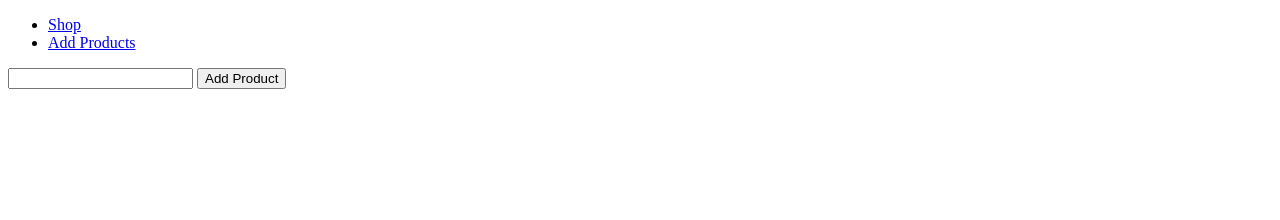
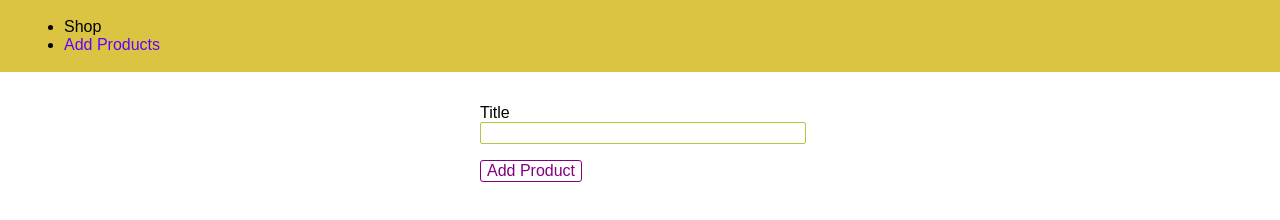
Before and after one commit to Kazim786/node_work, a website: page views/add-product.html in a window 1280 px wide. Drawn offline with Linux system fonts and the light colour scheme.

Commit message:
added styling

```diff
--- a/views/add-product.html
+++ b/views/add-product.html
@@ -5,20 +5,114 @@
     <meta name="viewport" content="width=device-width, initial-scale=1.0">
     <meta http-equiv="X-UA-Compatible" content="ie=edge">
     <title>Add Product</title>
+    <style>
+        body{
+            padding: 0;
+            margin: 0;
+            font-family: sans-serif;
+        }
+
+
+        main{
+            padding: 1rem;
+        }
+
+        .main-header{
+            width: 100%;
+            height: 3.5rem;
+            background-color: #dbc441;
+            padding: 0.5rem;
+        }
+
+        .main-header__nav{
+            height: 100%;
+            display: flex;
+            align-items: center;
+
+        }
+
+        .main-header__item-list{
+            list-style: none;
+            margin: 0;
+            padding: 0;
+            display: flex;
+        }
+
+        .main-header__item{
+            margin: 0 1rem;
+            padding: 0;
+
+        }
+
+        .main-header__item a {
+            text-decoration: none;
+            color: black;
+
+        }
+        .main-header__item a:hover,
+        .main-header__item a:active,
+        .main-header__item a.active{
+            color: #6200ff;
+        }
+
+        .form-control{
+            margin: 1rem 0;
+
+        }
+
+        .form-control label,
+        .form-control input{
+            display: block;
+            width: 100%;
+        }
+
+        .form-control input{
+            border: 1px solid #bbc441;
+            font: inherit;
+            border-radius: 2px;
+
+        }
+
+        button{
+            font: inherit;
+            border: 1px solid purple;
+            color: purple;
+            background-color: white;
+            cursor: pointer;
+            border-radius: 3px;
+        }
+        button:hover,
+        button:active{
+            background-color: purple;
+            color: white;
+        }
+
+        .product-form{
+            width: 20rem;
+            max-width: 90%;
+            margin: auto;
+
+        }
+
+    </style>
 </head>
 <body>
-    <header>
-        <nav>
-            <ul>
-                <li><a href="/">Shop</a></li>
-                <li><a href="/add-product">Add Products</a></li>
+    <header class="main-header">
+        <nav class="main-header__nav">
+            <ul class="main-header__item0list">
+                <li class="main-header__item"><a href="/">Shop</a></li>
+                <li class="main-header__item"><a class="active" href="/admin/add-product">Add Products</a></li>
             </ul>
         </nav>
     </header>
 
     <main>
-        <form action="/add-product" method="POST">
-        <input type="text" name="title">
+        <form class="product-form" action="/admin/add-product" method="POST">
+            <div class="form-control">
+                <label for="title">Title</label>
+                <input type="text" name="title" id="title">
+            </div>
+
         <button type="submit">Add Product</button>
         </form>
     </main>
```
Also changed, not shown: views/notfound.html (+61 -1 lines), views/shop.html (+56 -5 lines).
